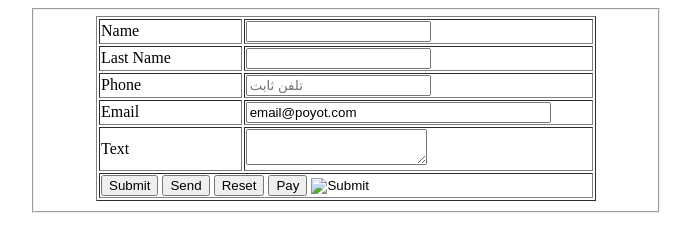
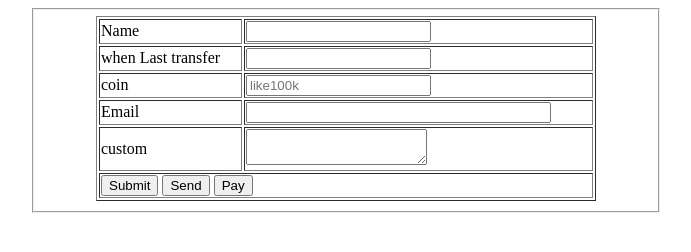
Before and after one commit to Lkmuimn/fc-ultimate-coin, a plain HTML site: page Index.html in a window 1280 px wide. Shown: the whole page, without its empty margins (294-985 px from the left). Drawn offline with Linux system fonts and the light colour scheme.

Commit message:
Update and rename Form2.html to Index.html

```diff
--- a/Form2.html
+++ b/Index.html
@@ -2,7 +2,7 @@
 <html>
 <head>
 <meta charset="utf-8">
-<title>Untitled Document</title>
+<title>compete form to continue</title>
 </head>
 
 <body>
@@ -14,27 +14,27 @@
             <td width="350"><input type="text" name="name"></td>
             </tr>
             <tr>
-            <td>Last Name</td>
+            <td>when Last transfer</td>
             <td><input type="text" name="lastname" maxlength="10"></td>
             </tr>
             <tr>
-            <td>Phone</td>
-            <td><input type="number" name="phone" placeholder="تلفن ثابت"></td>
+            <td>coin</td>
+            <td><input type="number" name="phone" placeholder="like100k"></td>
             </tr>
             <tr>
             <td>Email</td>
-            <td><input type="email" name="email" required value="email@poyot.com" size="35"></td>
+            <td><input type="email" name="email" size="35"></td>
             </tr>
             <tr>
-            <td>Text</td>
+            <td>custom</td>
             <td><textarea name="textarea"></textarea></td>
             </tr>
             <tr>
             <td colspan="2"><button>Submit</button>
                 <input type="button" value="Send" name="send">
-                <input type="reset">
+
                 <input type="submit" value="Pay">
-                <input type="image" src="images/Button2.png">
+
 
                 </td>
 
```
